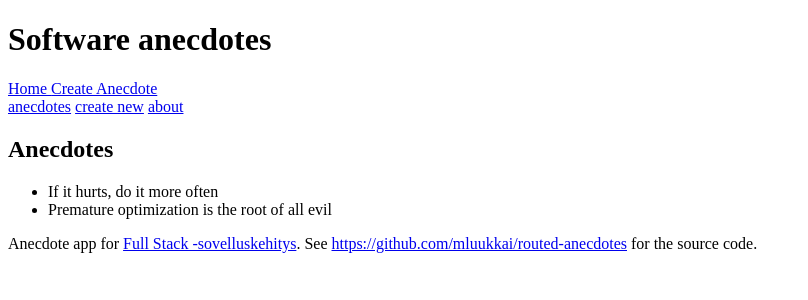
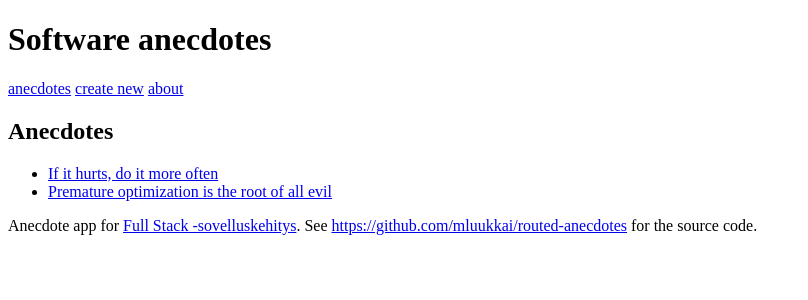
Before and after one commit to learntopilk/Tehtavat6, a React (Create React App) app in the folder routed-anecdotes/: page / in a window 1280 px wide. Shown: the top 300 px of the page, without its empty margins (0-808 px from the left). Built offline with nearby package versions, Linux system fonts and the light colour scheme.

Commit message:
Tehtävä 6.17 tehty

```diff
--- a/routed-anecdotes/src/App.js
+++ b/routed-anecdotes/src/App.js
@@ -13,10 +13,20 @@ const AnecdoteList = ({ anecdotes }) => (
   <div>
     <h2>Anecdotes</h2>
     <ul>
-      {anecdotes.map(anecdote => <li key={anecdote.id} >{anecdote.content}</li>)}
+      {anecdotes.map(anecdote => <li key={anecdote.id} ><Link to={`/anecdotes/${anecdote.id}`}>{anecdote.content} </Link></li>)}
     </ul>
   </div>
 )
+
+const DetailedAnecdote = ({ anec }) => (
+  <div>
+    <h4>{anec.content}</h4>
+    <div>-{anec.author}</div>
+    <div>{anec.votes} votes</div>
+    <div><a href={anec.info}>See more about this anecdote</a></div>
+  </div>
+)
+
 
 const About = () => (
   <div>
@@ -144,13 +154,13 @@ class App extends React.Component {
         <h1>Software anecdotes</h1>
         <Router>
           <div>
-            <Link to='/'>Home  </Link>
-            <Link to='/create'>Create Anecdote  </Link>
+
 
             <Menu />
             <Route exact path="/" render={() => <AnecdoteList anecdotes={this.state.anecdotes} /> }/>
-            <Route exact path="avout" render={() => <About /> } />
+            <Route exact path="about" render={() => <About /> } />
             <Route exact path="/create" render={() => <CreateNew addNew={this.addNew} />} />
+            <Route exact path="/anecdotes/:id" render={({ match }) => <DetailedAnecdote anec={this.anecdoteById(match.params.id) }/> }/>
 
             <Footer />
           </div>
@@ -160,4 +170,8 @@ class App extends React.Component {
   }
 }
 
+/*
+            <Link to='/'>Home  </Link>
+            <Link to='/create'>Create Anecdote  </Link> */
+
 export default App;
```
